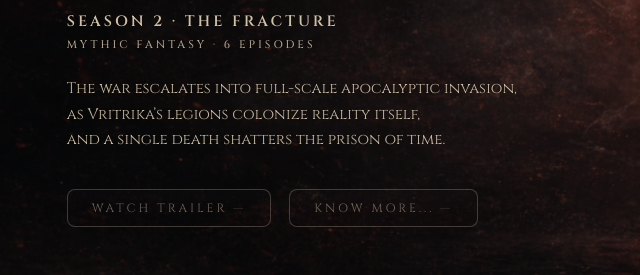
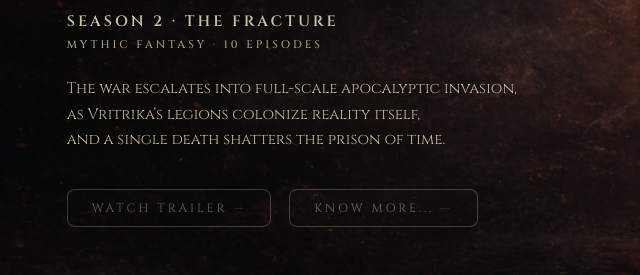
Before and after one commit to GIT-RAUNAK/THE_VEIL_OF_AYANA, a plain HTML site: page index.html in a window 1280 px wide. Shown: the part 312-587 px from the top of the page, 10-650 px from the left. Drawn offline with Linux system fonts and the light colour scheme.

Commit message:
Changed Number of Episodes

```diff
--- a/index.html
+++ b/index.html
@@ -61,7 +61,7 @@
       <h1 id="hero-title">THE VEIL <span class="small">OF</span> AYANA</h1>
 
       <h3 id="hero-season">SEASON 1 · THE AWAKENING</h3>
-      <p class="meta" id="hero-meta">MYTHIC FANTASY · 6 EPISODES</p>
+      <p class="meta" id="hero-meta">MYTHIC FANTASY · 10 EPISODES</p>
 
       <p class="description" id="hero-desc">
         As ancient monsters and cult empires rise,<br>
@@ -88,7 +88,7 @@
           data-bg="ep2-bg.jpg"
           data-title='THE VEIL <span class="small">OF</span> AYANA'
           data-season="SEASON 1 · THE AWAKENING"
-          data-meta="MYTHIC FANTASY · 6 EPISODES"
+          data-meta="MYTHIC FANTASY · 10 EPISODES"
           data-desc="As ancient monsters and cult empires rise,<br>humanity is pulled into a cosmic shadow war<br>while the true enemy remains imprisoned."
           data-trailer=""
           data-more=""
@@ -100,7 +100,7 @@
           data-bg="ep1-bg.jpg"
           data-title='THE VEIL <span class="small">OF</span> AYANA'
           data-season="SEASON 2 · THE FRACTURE"
-          data-meta="MYTHIC FANTASY · 6 EPISODES"
+          data-meta="MYTHIC FANTASY · 10 EPISODES"
           data-desc="The war escalates into full-scale apocalyptic invasion,<br>as Vritrika’s legions colonize reality itself,<br>and a single death shatters the prison of time."
           data-trailer=""
           data-more=""
@@ -112,7 +112,7 @@
           data-bg="ep3-bg.jpg"
           data-title='THE VEIL <span class="small">OF</span> AYANA'
           data-season="SEASON 3 · THE ERASURE"
-          data-meta="MYTHIC FANTASY · 6 EPISODES"
+          data-meta="MYTHIC FANTASY · 10 EPISODES"
           data-desc="With Vritrika free, reality bends and timelines bleed.<br>Gods descend onto the battlefield,<br>and survival becomes the only remaining victory."
           data-trailer=""
           data-more=""
```
